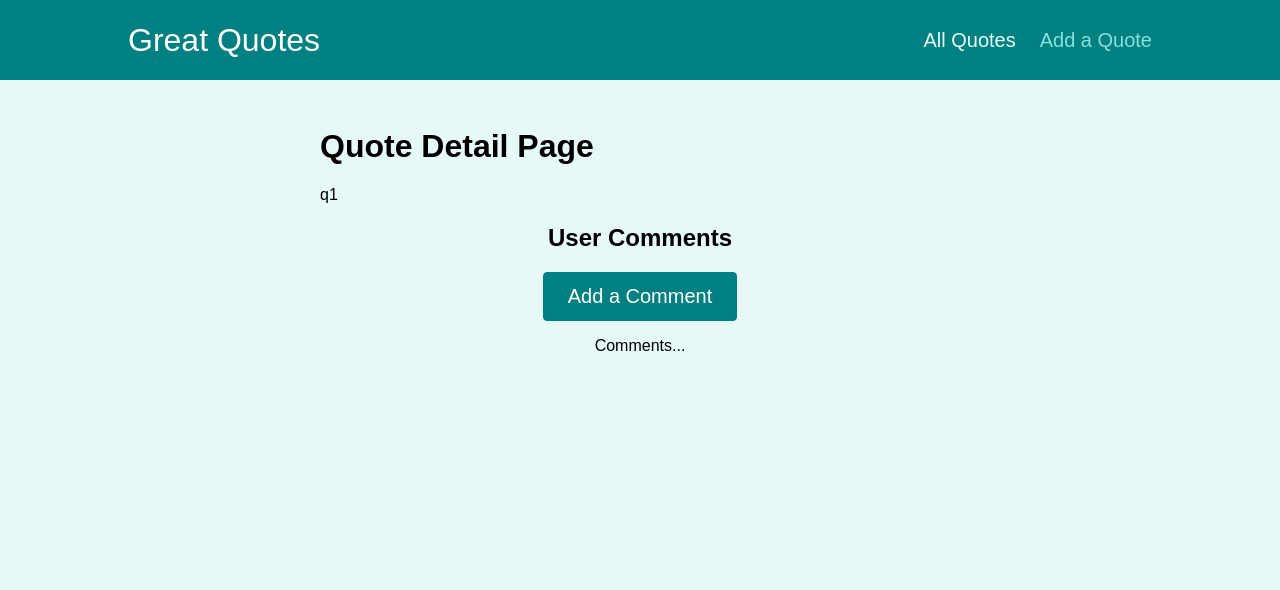
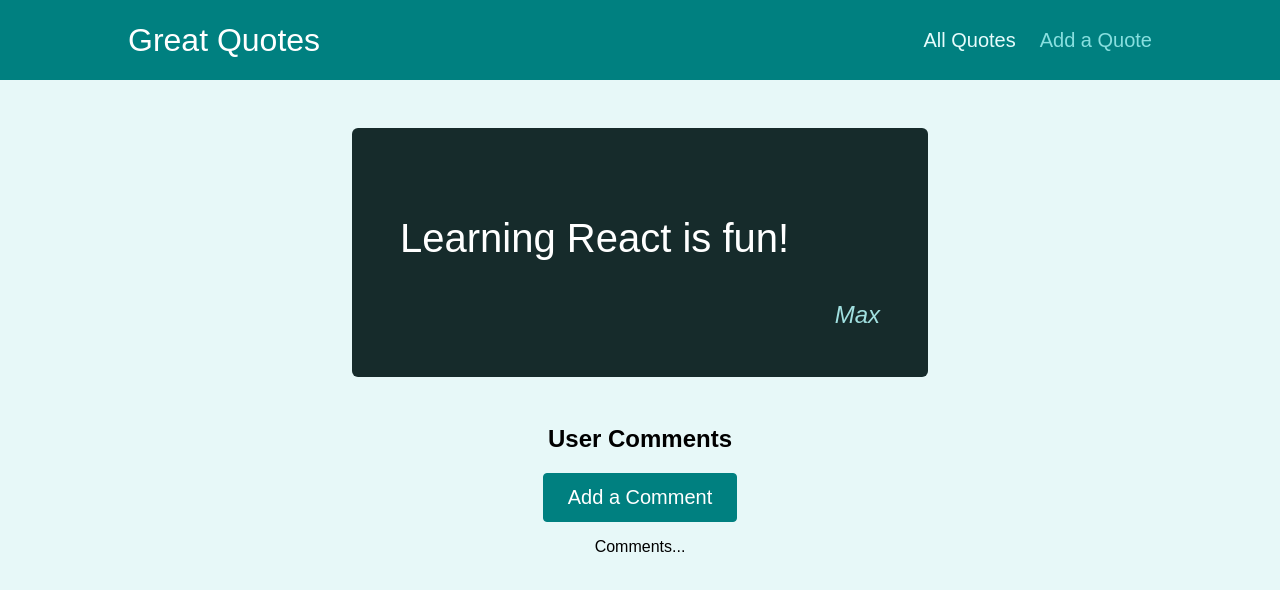
Before and after one commit to attilafarmasi/react-router-demo-project, a React (Create React App) app: page /quotes/q1/comments in a window 1280 px wide. Shown: the top 590 px of the page. Built offline with nearby package versions, Linux system fonts and the light colour scheme.

Commit message:
Outputting Data on the Details Page

```diff
--- a/src/components/quotes/QuoteItem.js
+++ b/src/components/quotes/QuoteItem.js
@@ -1,3 +1,5 @@
+import { Link } from 'react-router-dom';
+
 import classes from './QuoteItem.module.css';
 
 const QuoteItem = (props) => {
@@ -9,9 +11,9 @@
         </blockquote>
         <figcaption>{props.author}</figcaption>
       </figure>
-      <a className='btn'>
+      <Link className='btn' to={`/quotes/${props.id}`}>
         View Fullscreen
-      </a>
+      </Link>
     </li>
   );
 };
--- a/src/pages/QuoteDetail.js
+++ b/src/pages/QuoteDetail.js
@@ -1,16 +1,29 @@
 import { Fragment } from "react";
 import { useParams, Route } from "react-router-dom";
 
+import HighlightedQuote from "../components/quotes/HighlightedQuote";
 import Comments from "../components/comments/Comments";
+
+const DUMMY_QUOTES = [
+  { id: "q1", author: "Max", text: "Learning React is fun!" },
+  { id: "q2", author: "Maximilian", text: "Learning React is great!" },
+];
 
 const QuoteDetail = () => {
   const params = useParams();
 
+  const quote = DUMMY_QUOTES.find((quote) => quote.id === params.quoteId);
+
+  if(!quote) {
+      return <p>No quote found!</p>
+  }
+
   return (
     <Fragment>
-      <h1>Quote Detail Page</h1>
-      <p>{params.quoteId}</p>
-      <Route path={`/quotes/${params.quoteId}/comments`}>   {/* path="/quotes/:quoteId/comments" */}
+      <HighlightedQuote text={quote.text} author={quote.author} />
+      <Route path={`/quotes/${params.quoteId}/comments`}>
+        {" "}
+        {/* path="/quotes/:quoteId/comments" */}
         <Comments />
       </Route>
     </Fragment>
```
Also changed, not shown: 1 other file (tests, documents, lock files or other folders).
